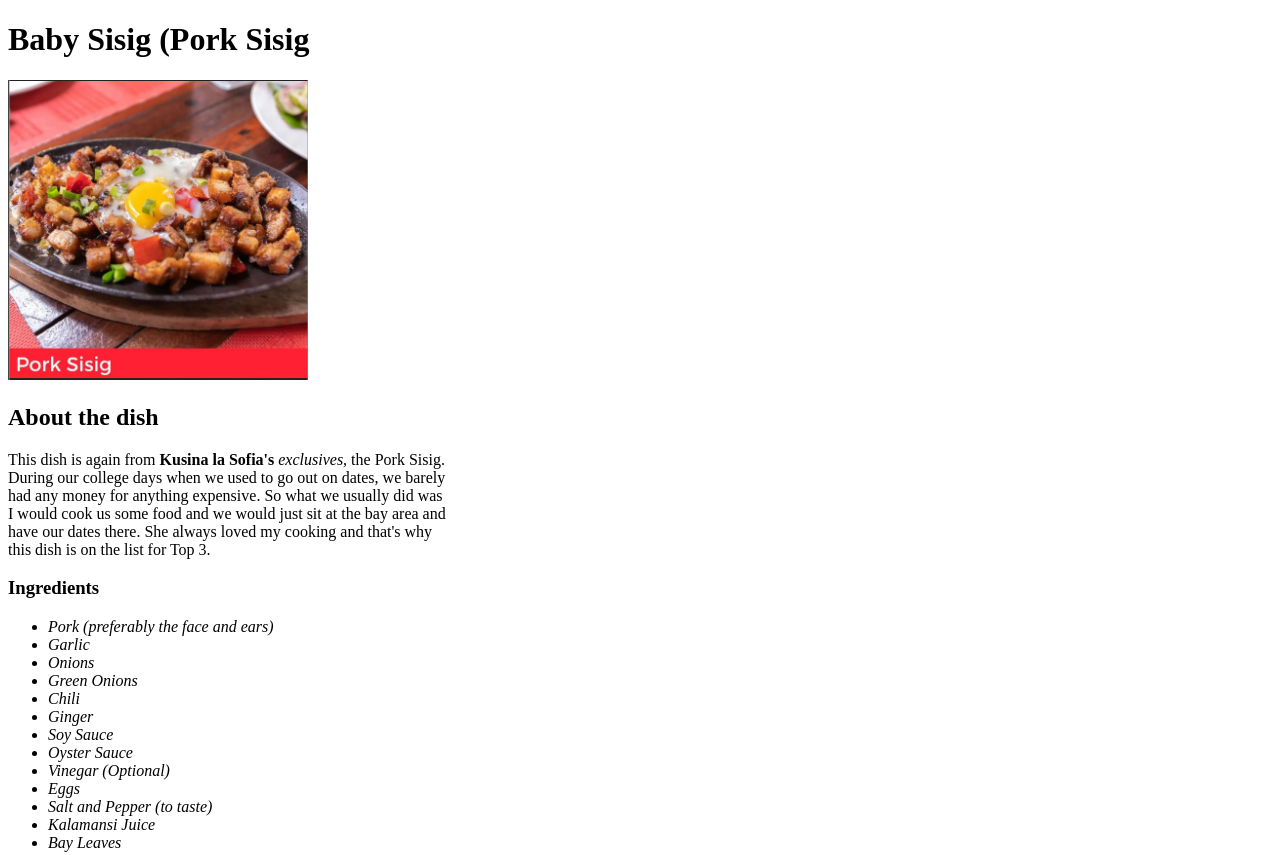
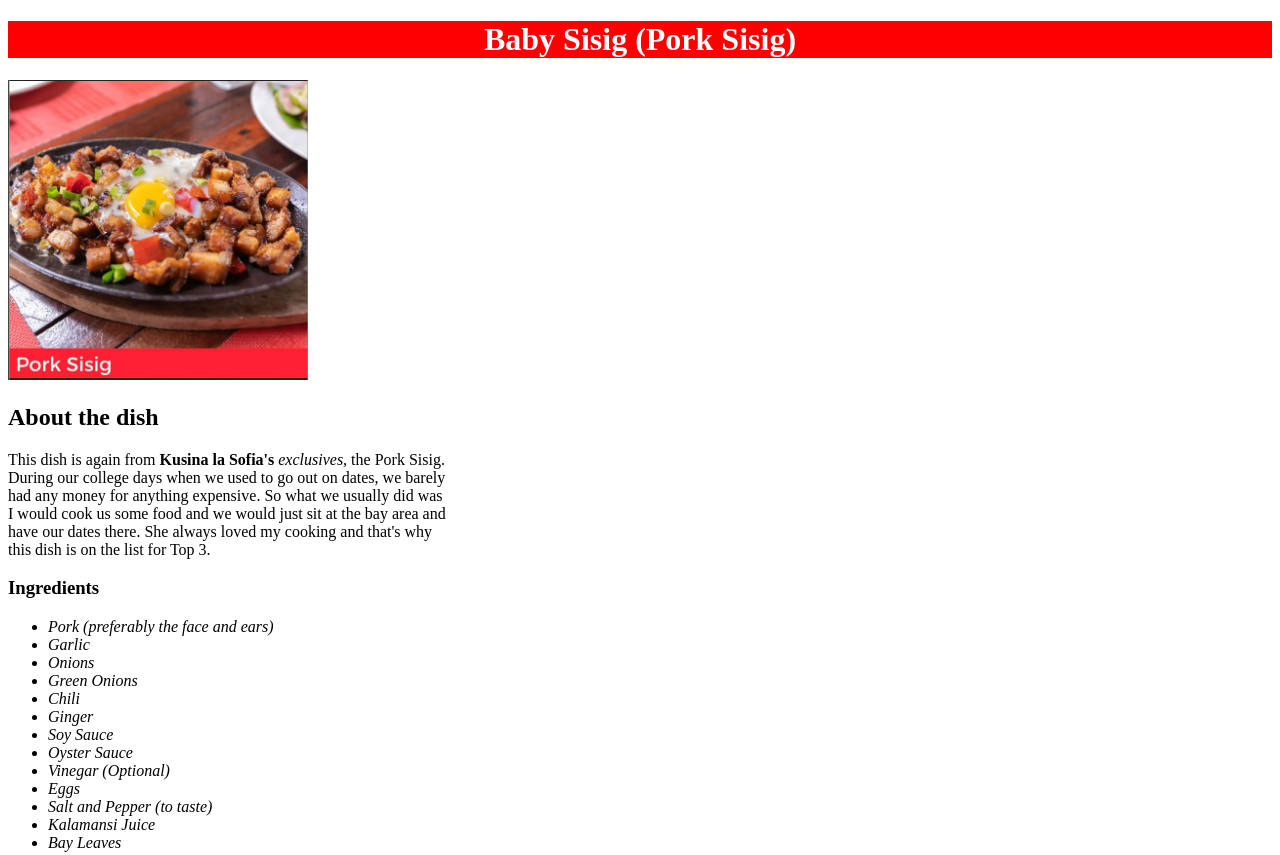
Before and after one commit to kjolayvar/sample-website-recipes, a plain HTML site: page recipes/pork_sisig.html in a window 1280 px wide. Shown: the top 855 px of the page. Drawn offline with Linux system fonts and the light colour scheme.

Commit message:
Added CSS to all pages

```diff
--- a/recipes/pork_sisig.html
+++ b/recipes/pork_sisig.html
@@ -1,6 +1,7 @@
 <!DOCTYPE html>
 <html lang="en">
 <head>
+    <link rel="stylesheet" href="../stylesheet/styles.css">
     <meta charset="UTF-8">
     <meta http-equiv="X-UA-Compatible" content="IE=edge">
     <meta name="viewport" content="width=device-width, initial-scale=1.0">
@@ -8,7 +9,7 @@
 </head>
 <body>
 
-    <h1>Baby Sisig (Pork Sisig</h1>
+    <h1>Baby Sisig (Pork Sisig)</h1>
 
     <img src="../images/pork_sisig.png" width="300" height="300">
 
--- a/stylesheet/styles.css
+++ b/stylesheet/styles.css
@@ -0,0 +1,7 @@
+h1 {
+    background-color: red;
+    color: white;
+    font-size: 32px;
+    text-align: center;
+    font-weight: bold;
+}
```
Also changed, not shown: recipes/fried_rice.html (+1 -0 lines), recipes/lechon_paksiw.html (+1 -0 lines).
